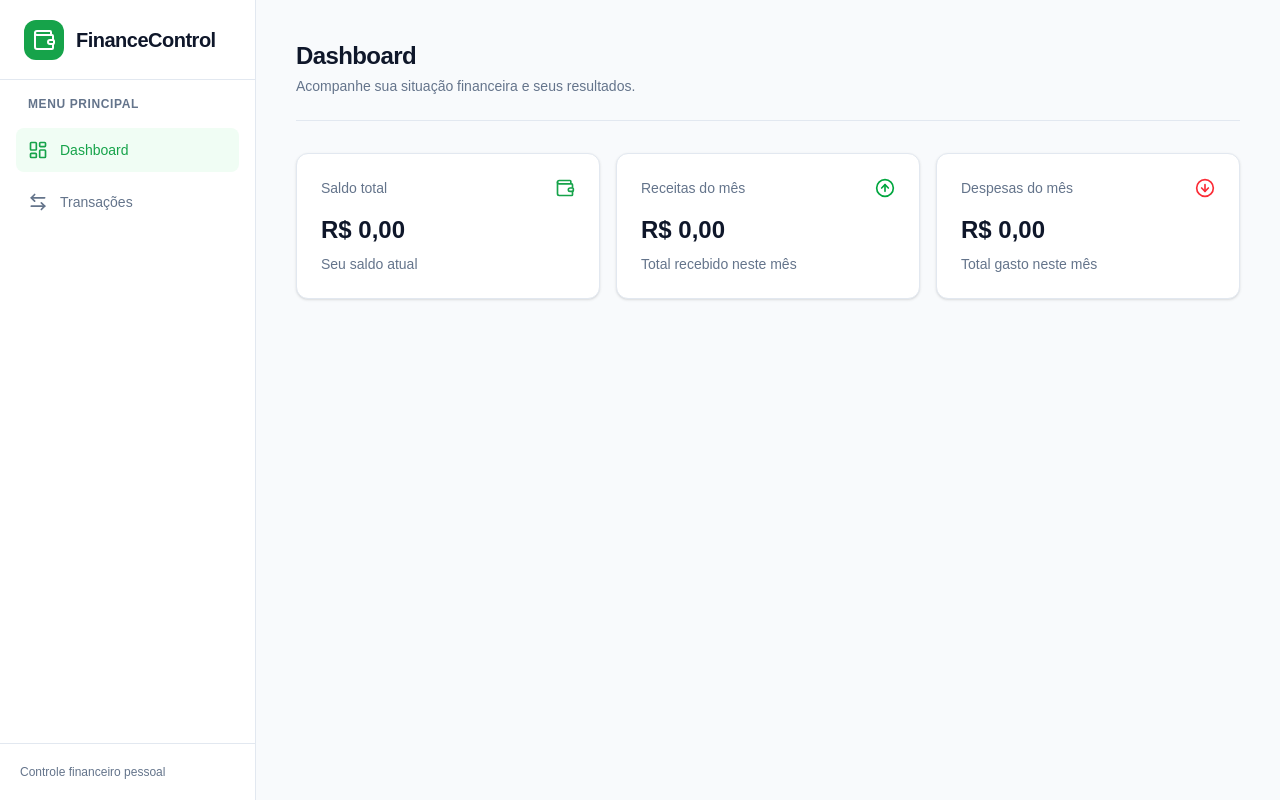
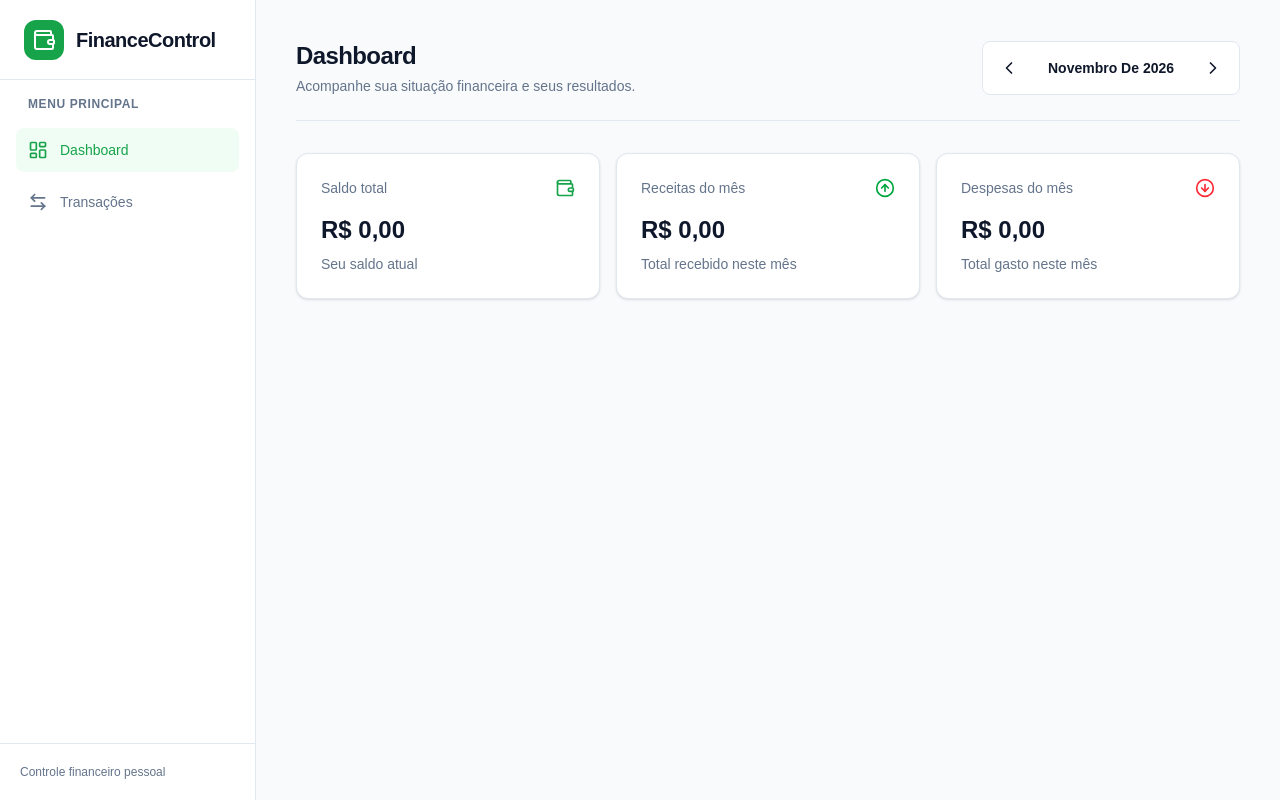
Before and after one commit to adrielsouzadev/financecontrol, a Next.js app: page / in a window 1280 px wide. Built offline with nearby package versions, Linux system fonts and the light colour scheme.

Commit message:
feat: adiciona seletor de período ao dashboard

```diff
--- a/src/app/(app)/page.tsx
+++ b/src/app/(app)/page.tsx
@@ -1,5 +1,7 @@
 import { PageHeader } from "@/components/layout/page-header";
 import { SummaryCard } from "@/components/dashboard/summary-card";
+import { Suspense } from "react";
+import { PeriodSelector } from "@/components/dashboard/period-selector";
 
 import {
   ArrowDownCircle,
@@ -15,7 +17,15 @@ export default function Home() {
         <PageHeader
           title="Dashboard"
           description="Acompanhe sua situação financeira e seus resultados."
-        />
+        >
+          <Suspense
+            fallback={
+              <div className="h-10 w-48 animate-pulse rounded-lg bg-slate-100" />
+            }
+          >
+            <PeriodSelector />
+          </Suspense>
+        </PageHeader>
 
         {/* Resumo financeiro */}
 
--- /dev/null
+++ b/src/components/dashboard/period-selector.tsx
@@ -0,0 +1,63 @@
+"use client";
+
+import { useRouter, useSearchParams } from "next/navigation";
+import { ChevronLeft, ChevronRight } from "lucide-react";
+
+export function PeriodSelector() {
+  const router = useRouter();
+  const searchParams = useSearchParams();
+
+  const currentDate = new Date();
+
+  const month = Number(
+    searchParams.get("month") ?? currentDate.getMonth() + 1
+  );
+
+  const year = Number(
+    searchParams.get("year") ?? currentDate.getFullYear()
+  );
+
+  const selectedDate = new Date(year, month - 1, 1);
+
+  const formattedPeriod = new Intl.DateTimeFormat("pt-BR", {
+    month: "long",
+    year: "numeric",
+  }).format(selectedDate);
+
+  function changeMonth(offset: number) {
+    const newDate = new Date(year, month - 1 + offset, 1);
+
+    const params = new URLSearchParams(searchParams.toString());
+
+    params.set("month", String(newDate.getMonth() + 1));
+    params.set("year", String(newDate.getFullYear()));
+
+    router.push(`?${params.toString()}`);
+  }
+
+  return (
+    <div className="flex items-center gap-3 rounded-lg border border-border bg-white p-2">
+      <button
+        type="button"
+        onClick={() => changeMonth(-1)}
+        aria-label="Mês anterior"
+        className="rounded-md p-2 transition-colors hover:bg-slate-100"
+      >
+        <ChevronLeft className="size-5" />
+      </button>
+
+      <span className="min-w-36 text-center text-sm font-semibold capitalize">
+        {formattedPeriod}
+      </span>
+
+      <button
+        type="button"
+        onClick={() => changeMonth(1)}
+        aria-label="Próximo mês"
+        className="rounded-md p-2 transition-colors hover:bg-slate-100"
+      >
+        <ChevronRight className="size-5" />
+      </button>
+    </div>
+  );
+}
```
